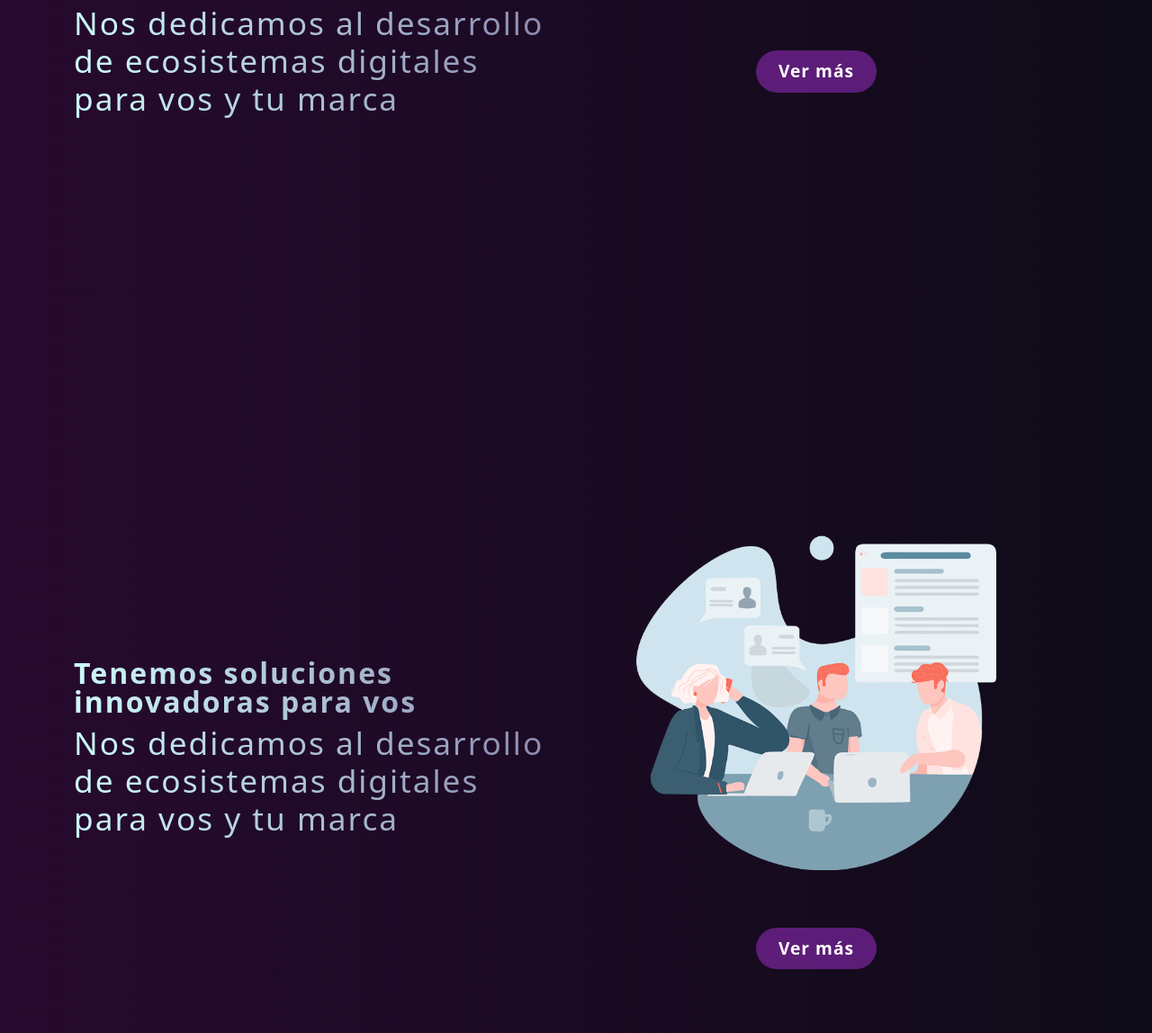
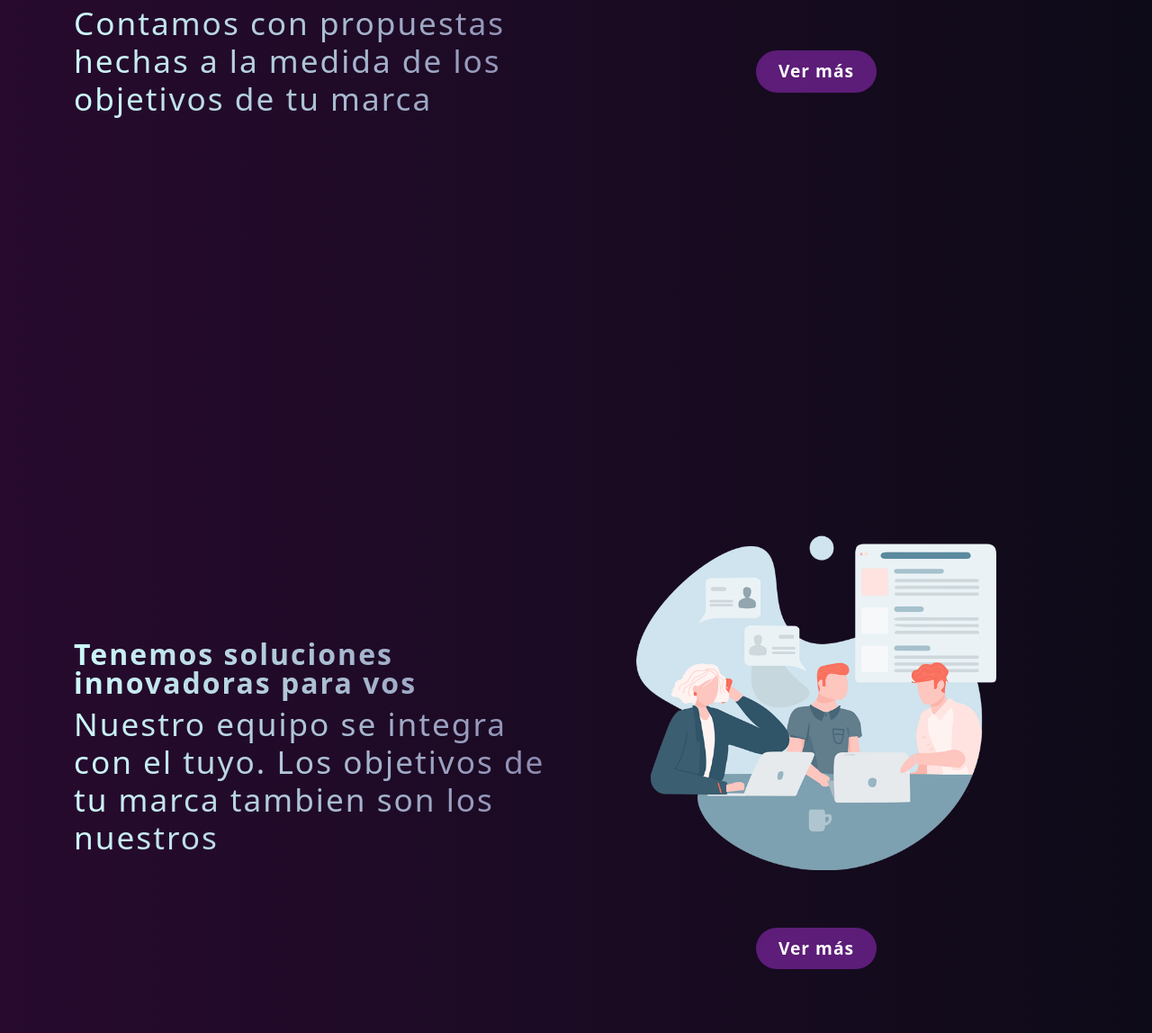
Before and after one commit to emilioMarchi/agencia_proyect, a website: page index.html in a window 1280 px wide. Shown: the part 1965-3113 px from the top of the page at 90% size. Drawn offline with nearby package versions, Linux system fonts and the light colour scheme.

Commit message:
nuevo commit

```diff
--- a/index.html
+++ b/index.html
@@ -83,7 +83,7 @@
         <section class="section-p row" id="planes">
           <div class="title-p col" data-aos="fade-right" data-aos-offset="300" data-aos-easing="ease-in-sine">
               <h3>Tenemos soluciones innovadoras para vos</h3>
-              <h4>Nos dedicamos al desarrollo de ecosistemas digitales para vos y tu marca</h4>
+              <h4>Contamos con propuestas hechas a la medida de los objetivos de tu marca</h4>
           </div>
           <div class="img-container col">
             <div class="img-p">
@@ -97,7 +97,7 @@
         <section class="section-e row" id="equipo">
           <div class="title-e col" data-aos="fade-right" data-aos-offset="300" data-aos-easing="ease-in-sine">
               <h3>Tenemos soluciones innovadoras para vos</h3>
-              <h4>Nos dedicamos al desarrollo de ecosistemas digitales para vos y tu marca</h4>
+              <h4>Nuestro equipo se integra con el tuyo. Los objetivos de tu marca tambien son los nuestros</h4>
           </div>
           <div class="img-container col">
             <div class="img-e">
```
